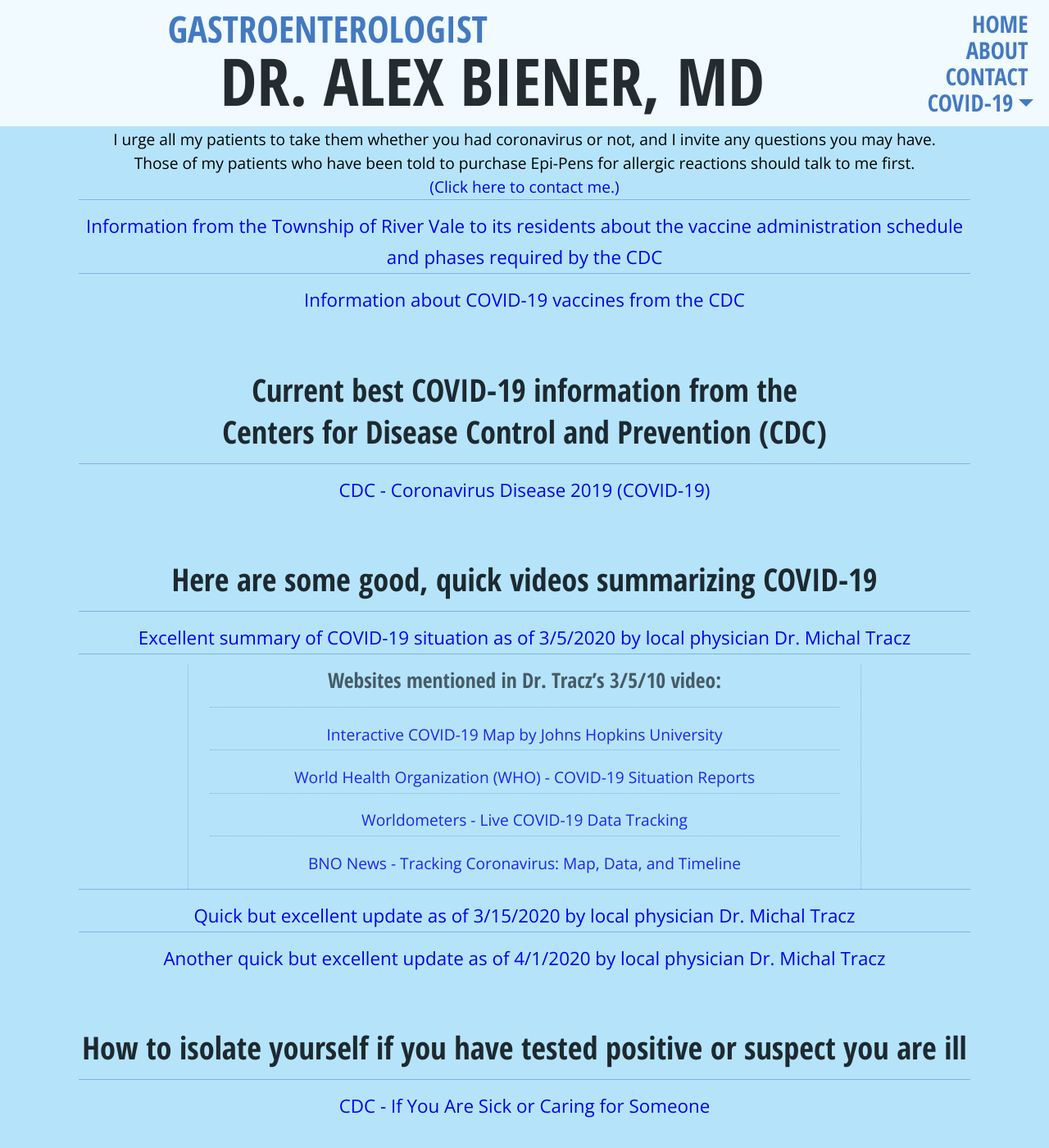
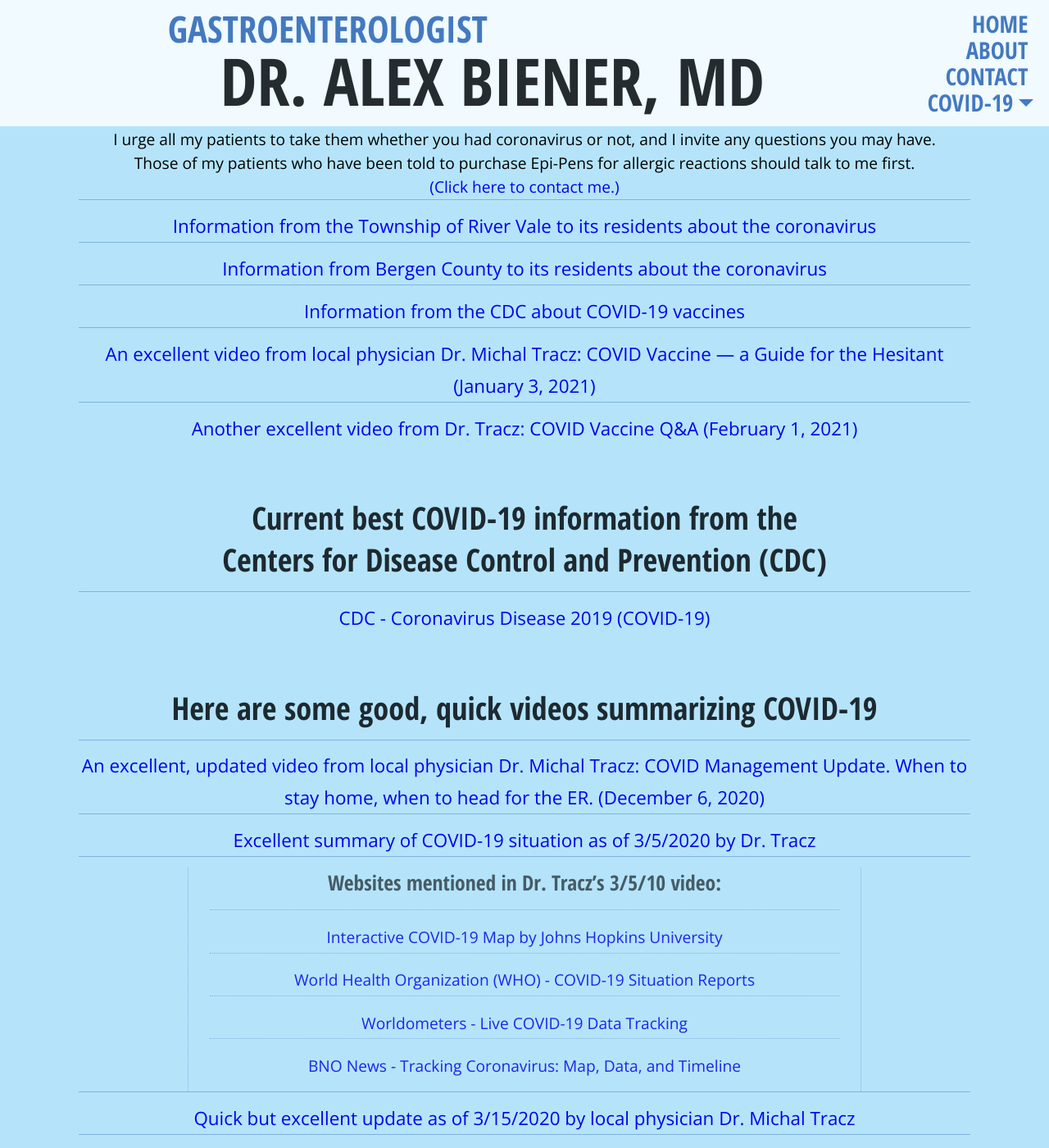
Before and after one commit to alexbienermd/alexbienermd.github.io, a Jekyll site: the page built from _posts/2020-04-09-COVID-19-for-patients.markdown, in a window 1280 px wide and 1400 px high, scrolled down 347 px. Shown: the whole window at 82% size. Built offline with Jekyll 4.4.1, drawn with Linux system fonts in a browser that asks for light colours; nearby versions of some CDN libraries.

Commit message:
Add new content to patient page add 'webrick' gem and update other gem versions

```diff
--- a/Gemfile
+++ b/Gemfile
@@ -27,3 +27,5 @@ end
 
 # Performance-booster for watching directories on Windows
 gem "wdm", "~> 0.1.1", :install_if => Gem.win_platform?
+
+gem "webrick", "~> 1.7"
--- a/_posts/2020-04-09-COVID-19-for-patients.markdown
+++ b/_posts/2020-04-09-COVID-19-for-patients.markdown
@@ -17,8 +17,11 @@ permalink: COVID-19-for-patients
     <li><p>Coronavirus vaccines are here, and they are relatively very safe and very effective.<br>
 I urge all my patients to take them whether you had coronavirus or not, and I invite any questions you may have.<br>
 Those of my patients who have been told to purchase Epi-Pens for allergic reactions should talk to me first.<br><a href="https://www.alexbienermd.com/#contact">(Click here to contact me.)</a></p></li>
-    <li><a href="https://www.rivervalenj.org/CivicAlerts.aspx?AID=314">Information from the Township of River Vale to its residents about the vaccine administration schedule and phases required by the CDC</a></li>
-    <li><a href="https://www.cdc.gov/coronavirus/2019-ncov/vaccines/index.html">Information about COVID-19 vaccines from the CDC</a></li>
+    <li><a href="https://www.rivervalenj.org/380/COVID-19-Coronavirus-Information">Information from the Township of River Vale to its residents about the coronavirus</a></li>
+    <li><a href="https://www.co.bergen.nj.us/health-promotion/2019-novel-corona-virus">Information from Bergen County to its residents about the coronavirus</a></li>
+    <li><a href="https://www.cdc.gov/coronavirus/2019-ncov/vaccines/index.html">Information from the CDC about COVID-19 vaccines</a></li>
+    <li><a href="https://www.youtube.com/watch?v=RI_blmMGrSM">An excellent video from local physician Dr. Michal Tracz: COVID Vaccine — a Guide for the Hesitant (January 3, 2021)</a></li>
+    <li><a href="https://www.youtube.com/watch?v=DUDQvp3zRmc">Another excellent video from Dr. Tracz: COVID Vaccine Q&A (February 1, 2021)</a></li>
   </ul>
 
   <h4>Current best COVID-19 information from the<br>Centers for Disease Control and Prevention (CDC)</h4>
@@ -28,7 +31,8 @@ Those of my patients who have been told to purchase Epi-Pens for allergic reacti
 
   <h4>Here are some good, quick videos summarizing COVID-19</h4>
   <ul>
-    <li><a href="https://www.youtube.com/watch?v=LH-8zhCgxtQ">Excellent summary of COVID-19 situation as of 3/5/2020 by local physician Dr. Michal Tracz</a></li>
+    <li><a href="https://www.youtube.com/watch?v=HD7Nv-m6OQ0">An excellent, updated video from local physician Dr. Michal Tracz: COVID Management Update. When to stay home, when to head for the ER. (December 6, 2020) </a></li>
+    <li><a href="https://www.youtube.com/watch?v=LH-8zhCgxtQ">Excellent summary of COVID-19 situation as of 3/5/2020 by Dr. Tracz</a></li>
     <li>
       <ul class="sublist">
         <h4>Websites mentioned in Dr. Tracz’s 3/5/10 video:</h4>
```
Also changed, not shown: Gemfile.lock.
